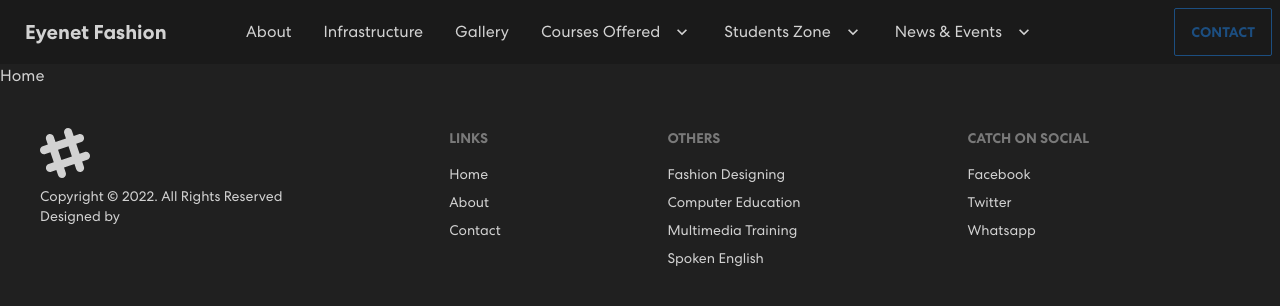
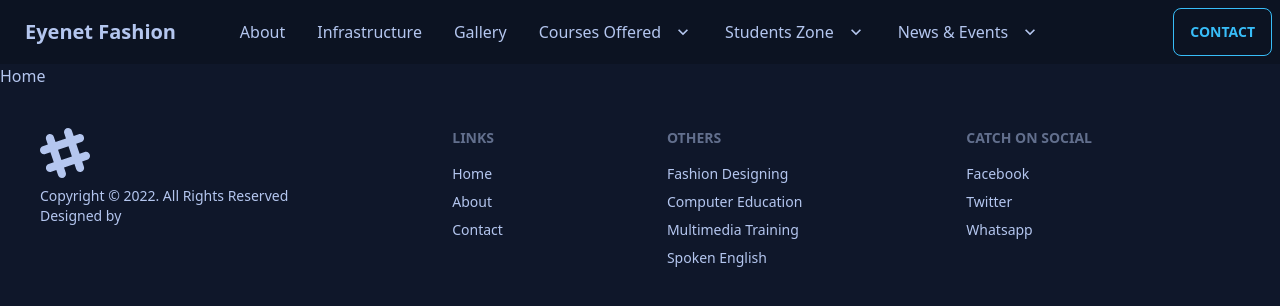
Before and after one commit to Port-Hub/eyenetfashion-fe, a React (Vite) app: page / in a window 1280 px wide. Shown: the top 306 px of the page. Built offline with nearby package versions, Linux system fonts and the light colour scheme.

Commit message:
tailwind typography,removed fonts

```diff
--- a/index.html
+++ b/index.html
@@ -6,7 +6,8 @@
     <meta name="viewport" content="width=device-width, initial-scale=1.0" />
     <title>Eyenet Fashion Madurai</title>
   </head>
-  <body class="font-centra">
+  <!-- class="font-centra" -->
+  <body >
     <div id="root"></div>
     <script type="module" src="/src/main.jsx"></script>
   </body>
--- a/package.json
+++ b/package.json
@@ -14,6 +14,7 @@
     "react-router-dom": "^6.3.0"
   },
   "devDependencies": {
+    "@tailwindcss/typography": "^0.5.4",
     "@types/react": "^18.0.17",
     "@types/react-dom": "^18.0.6",
     "@vitejs/plugin-react": "^2.0.1",
--- a/src/components/Pages/courses/photography.jsx
+++ b/src/components/Pages/courses/photography.jsx
@@ -2,7 +2,7 @@ const Photography = () => {
   return (
     <div class="flex flex-row">
       <div class="basis-3/4">
-        <h1>DIGITAL SLR COURSE</h1>
+        <h1 class="text-4xl text-base-content font-bold">DIGITAL SLR COURSE</h1>
         <br />
         <h2>Introduction to DSLR Cameras</h2>
         <ul>
--- a/src/index.css
+++ b/src/index.css
@@ -2,7 +2,7 @@
 @tailwind components;
 @tailwind utilities;
 
-@font-face {
+/* @font-face {
 	font-family: Centra;
 	src: url('./assets/font/CentraNo2-Bold.ttf');
 	font-weight: 700;
@@ -17,3 +17,4 @@
 	src: url('./assets/font/CentraNo2-Book.ttf');
 	font-weight: 400;
 }
+   */
--- a/tailwind.config.cjs
+++ b/tailwind.config.cjs
@@ -10,7 +10,7 @@ module.exports = {
   },
   plugins: [require("daisyui")],
   daisyui: {
-    themes: ["business"
+    themes: ["night"
       // {
       //   proDark: {
       //     "primary": "#eda8c5",
```
Also changed, not shown: 1 other file (tests, documents, lock files or other folders).
